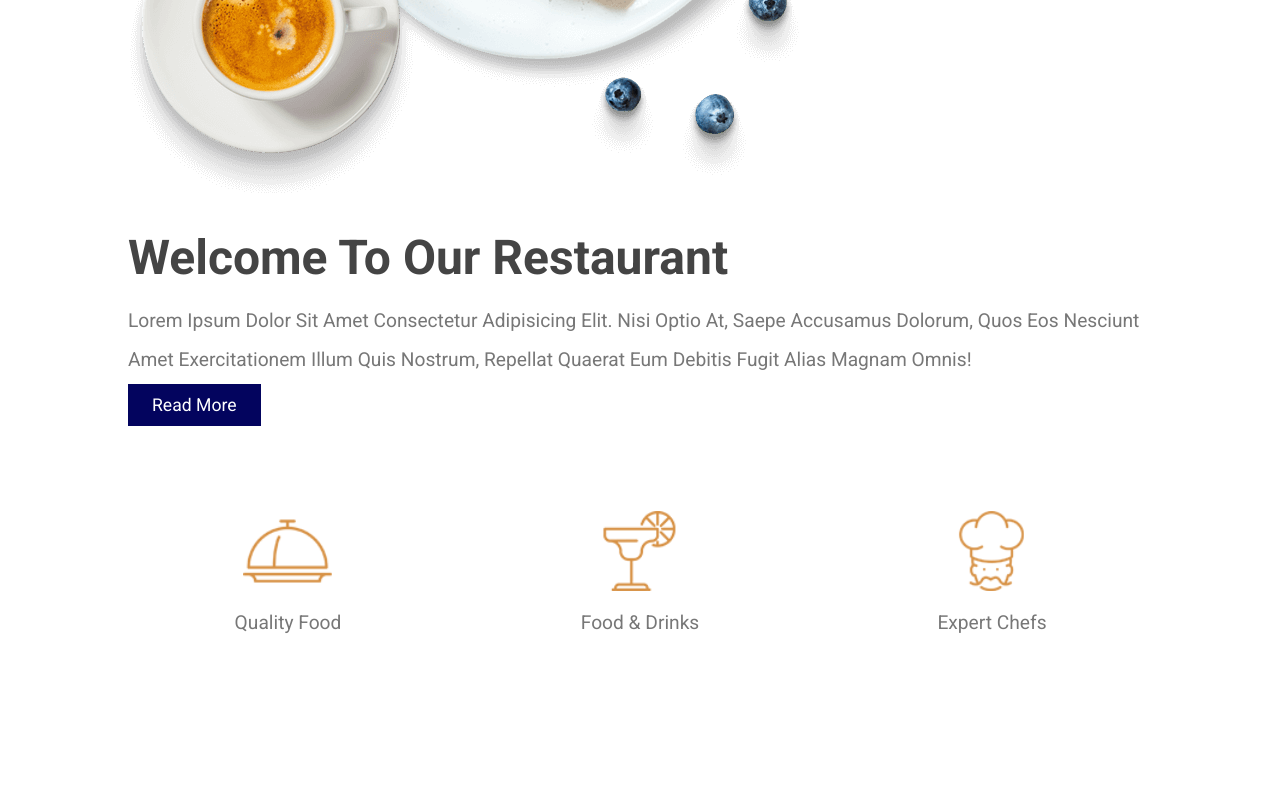
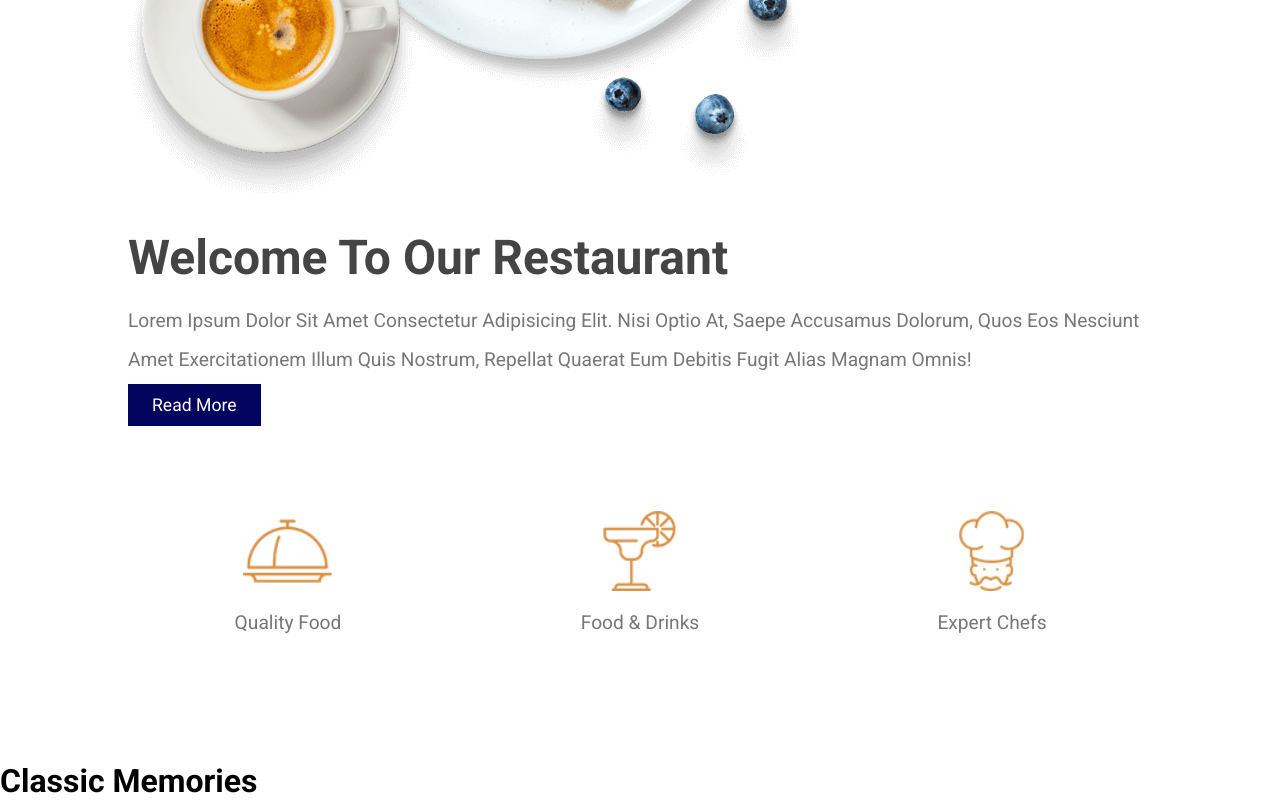
Before and after one commit to KLEM711/test, a plain HTML site: page index.html in a window 1280 px wide. Shown: the part 1358-2158 px from the top of the page. Before the commit the page ends 2120 px from the top, so only its background shows below. Drawn offline with nearby package versions, Linux system fonts and the light colour scheme; a script that the page names is missing.

Commit message:
added memories

```diff
--- a/index.html
+++ b/index.html
@@ -101,6 +101,9 @@
 </section>
     <!-- about section emds -->
 
+    <h1>Classic Memories</h1>
+
+
 <script src="https://cdn.jsdelivr.net/npm/swiper@8/swiper-bundle.min.js"></script>
     <script src="js/script.js"></script>
 </body>
```
